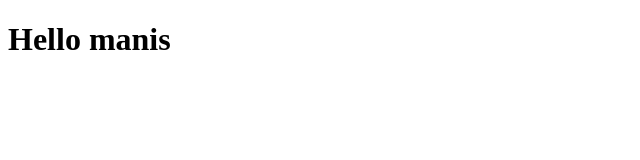
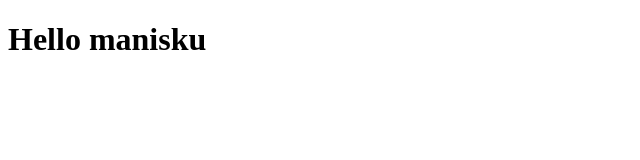
Before and after one commit to orev1897/Training1-revou, a plain HTML site: page index.html in a window 1280 px wide. Shown: the full height of the page, 0-640 px from the left. Drawn offline with Linux system fonts and the light colour scheme.

Commit message:
second commit

```diff
--- a/index.html
+++ b/index.html
@@ -4,6 +4,6 @@
         <title>website aing</title>
     </head>
     <body>
-        <h1>Hello manis</h1>
+        <h1>Hello manisku</h1>
     </body>
 </html>
```
